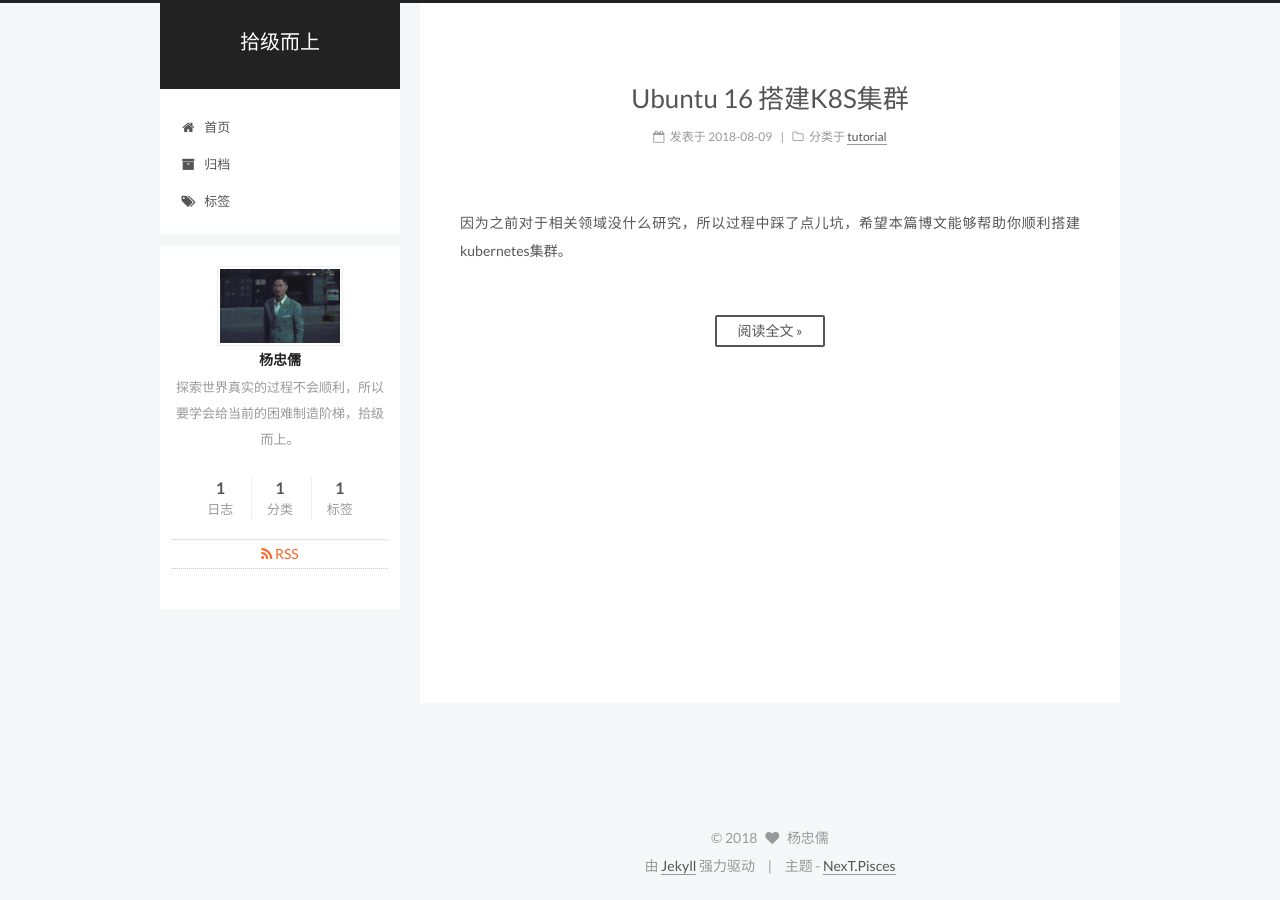
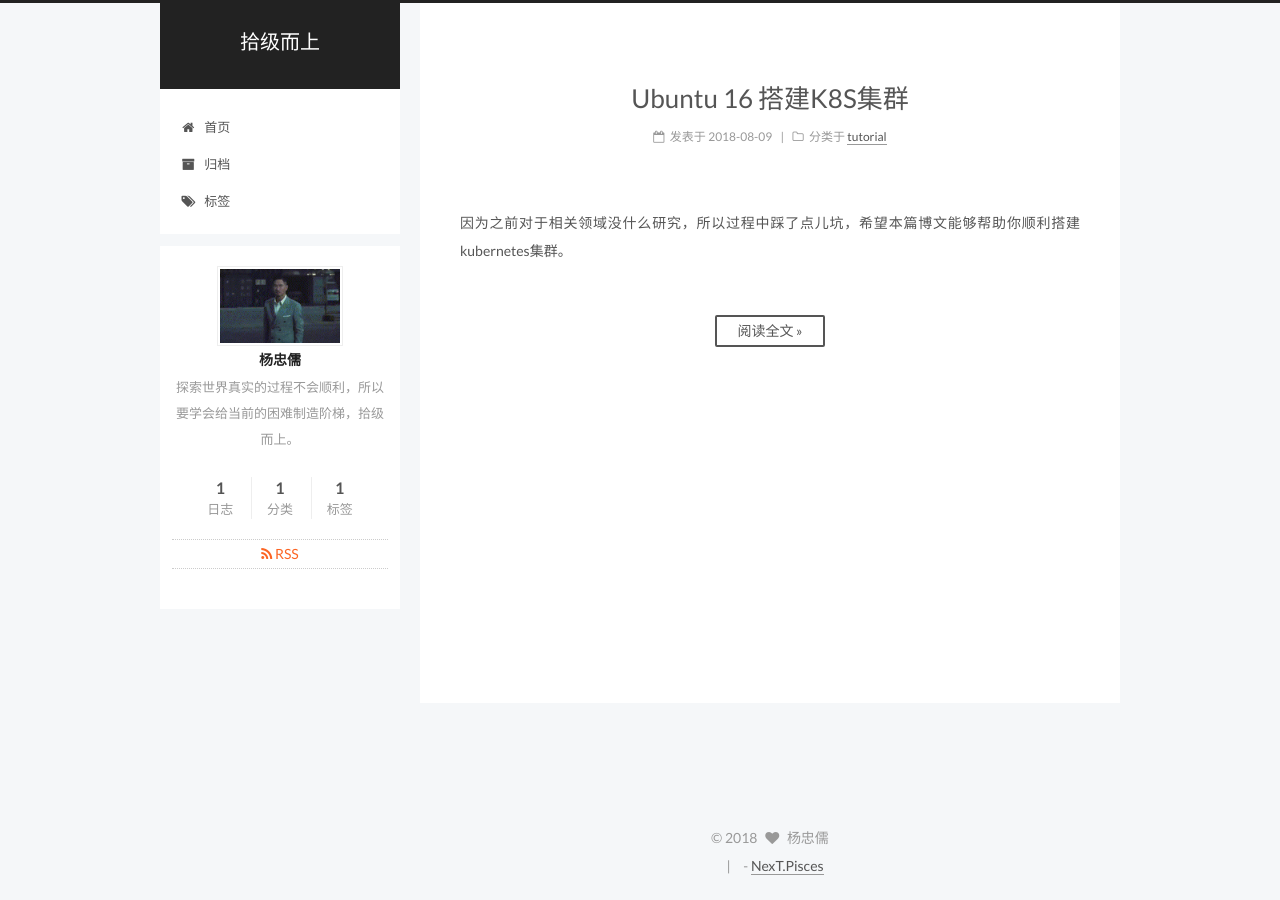
Before and after one commit to yangzhongru/yangzhongru.github.io, a Jekyll site: the page built from index.html, in a window 1280 px wide. Built offline with Jekyll 4.4.1, drawn with Linux system fonts in a browser that asks for light colours; the list of posts is cut into pages by our own code; comment, search, counter and statistics services are not loaded.

Commit message:
修改底部

```diff
--- a/_data/languages/zh-Hans.yml
+++ b/_data/languages/zh-Hans.yml
@@ -48,9 +48,9 @@ page:
   totally: 共有
   tags: 标签
 
-footer:
-  powered: "由 %s 强力驱动"
-  theme: 主题
+# footer:
+#   powered: ""
+#   theme:
 
 counter:
   tag_cloud:
```
